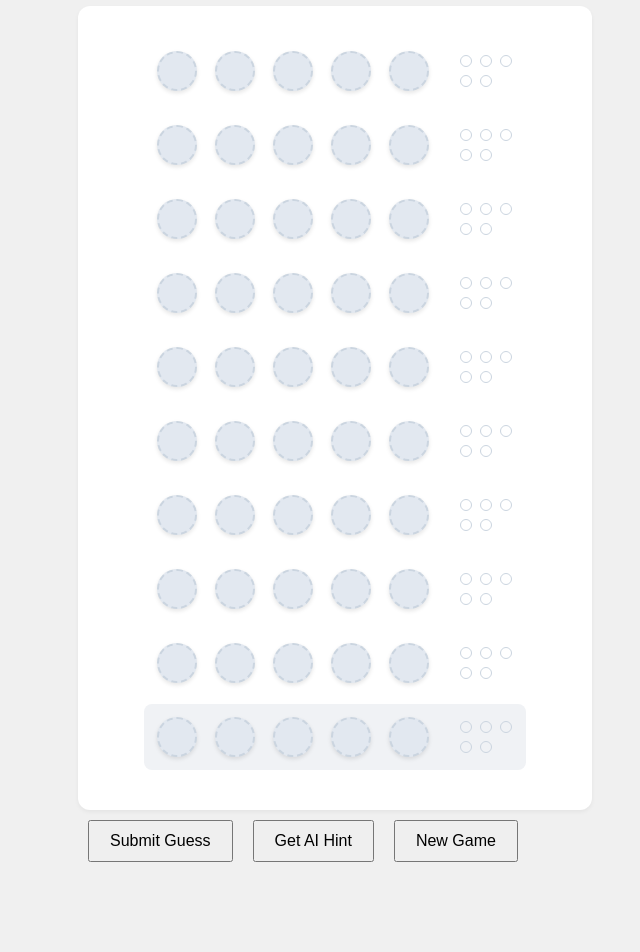
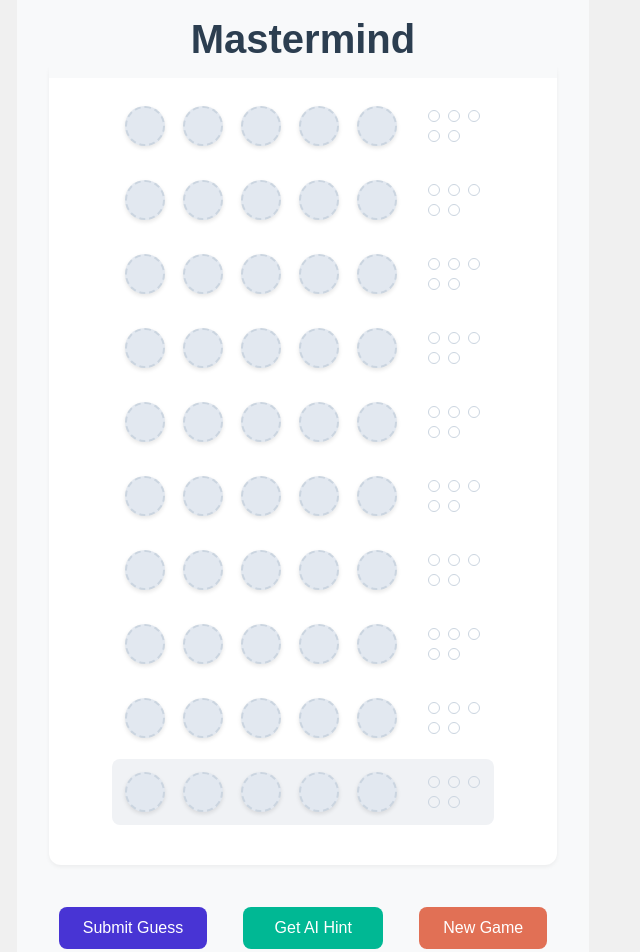
Before and after one commit to Ron-Madan/Portfolio, a React (Vite) app in the folder mastermind-game/: page / in a window 1280 px wide. Shown: the top 952 px of the page, without its empty margins (337-977 px from the left). Before the commit the page ends 872 px from the top, so only its background shows below. Built offline with nearby package versions, Linux system fonts and the light colour scheme.

Commit message:
Update game.jsx

```diff
--- a/mastermind-game/src/components/game.jsx
+++ b/mastermind-game/src/components/game.jsx
@@ -20,34 +20,14 @@
   const [errorMessage, setErrorMessage] = useState(null); // Store error message for duplicates
   const [isAIGuessing, setIsAIGuessing] = useState(false); // Track if AI guess is being processed
   const [won, setWon] = useState(false); // Track if the user has won
+  const [isThinking, setIsThinking] = useState(false);
 
   const cellSize = 40;
   const gap = 10;
 
   const handleCellClick = (rowIndex, colIndex) => {
     if (rowIndex === currentRow && !gameOver) {
-      setSelectedCell({ rowIndex, colIndex }); // Track the cell being edited
-
-      // Dynamically adjust positions based on screen width
-      let baseLeftPosition;
-      const screenWidth = window.innerWidth;
-      if (screenWidth <= 480) {
-        baseLeftPosition = 10;
-      } else if (screenWidth <= 768) {
-        baseLeftPosition = screenWidth / 4.5;
-      } else {
-        // Large screens (desktop)
-        baseLeftPosition = screenWidth / 3;
-      }
-
-      // Calculate the position of the color picker
-      const topPosition = (10 - rowIndex) * (cellSize + gap);
-      const leftPosition = baseLeftPosition + colIndex * (cellSize + gap);
-
-      setColorPickerPosition({
-        top: topPosition,
-        left: leftPosition,
-      });
+      setSelectedCell({ rowIndex, colIndex });
     }
   };
 
@@ -83,23 +63,29 @@
 
     // Check if all feedback is correct (5 correct positions)
     if (guessFeedback[0] === 5) {
-      setWon(true); // User has won, show the message
-      setGameOver(true);  // End the game if all positions are correct
+      setWon(true);
+      setGameOver(true);
+    } else if (currentRow === 9) { // Check if this was the last row
+      setGameOver(true); // End game if we've used all rows
     } else {
       setCurrentRow(currentRow + 1);
     }
   };
 
-  const handleAIHint = () => {
-    setIsAIGuessing(true);  // Set AI guess processing state to true
-    const nextGuess = getNextGuess(history, allPossibleCodes);  // Pass possible codes to AI
+  const handleAIHint = async () => {
+    setIsThinking(true);  // Start thinking state
+    setIsAIGuessing(true);
+
+    // Wrap the AI logic in a setTimeout to ensure UI updates first
+    setTimeout(() => {
+      const nextGuess = getNextGuess(history, allPossibleCodes);
       const newBoard = [...board];
       newBoard[currentRow] = nextGuess;
       setBoard(newBoard);
 
-    setTimeout(() => {
-      setIsAIGuessing(false); // Reset the AI guessing state after a short delay
-    }, 500);  // Simulate a delay for rendering the AI guess (e.g., 500ms)
+      setIsThinking(false);  // End thinking state
+      setIsAIGuessing(false);
+    }, 100);
   };
 
   const handleNewGame = () => {
@@ -115,48 +101,175 @@
     setAllPossibleCodes(getAllPossibleCodes());  // Generate all possible codes
   };
 
-  const disableButtons = gameOver || currentRow === 10 || isAIGuessing; // Disable buttons if game is over, last row reached, or AI guess is being processed
+  const disableButtons = gameOver || currentRow === 10 || isAIGuessing || isThinking;
 
   return (
-    <div style={{ textAlign: 'center' }}>
-      <h1 style={{ marginBottom: '20px', position: 'relative', left: '10px' }}>Mastermind Game</h1>
+    <div className="game-container" style={{
+      padding: '2rem',
+      maxWidth: '1000px',
+      margin: '0 auto',
+      minHeight: '100vh',
+      display: 'flex',
+      flexDirection: 'column',
+      fontFamily: "'Poppins', sans-serif",
+      backgroundColor: '#f8f9fa',
+    }}>
+      <header style={{
+        textAlign: 'center',
+        marginBottom: '2rem',
+        position: 'sticky',
+        top: 0,
+        backgroundColor: '#f8f9fa',
+        padding: '1rem',
+        zIndex: 5,
+      }}>
+        <h1 style={{
+          color: '#2c3e50',
+          fontSize: '2.5rem',
+          fontWeight: '600',
+          margin: 0,
+        }}>
+          Mastermind
+        </h1>
+      </header>
 
-      {/* Display congratulatory message if the user wins */}
-      {won && <div style={{ color: 'green', fontSize: '20px' }}>Congratulations! You've won!</div>}
+      {(won || (gameOver && !won)) && (
+        <div style={{
+          color: won ? '#27ae60' : '#e74c3c', // Green for win, red for loss
+          fontSize: '1.5rem',
+          fontWeight: '600',
+          padding: '1.5rem',
+          backgroundColor: won ? '#d4edda' : '#fde2e2', // Green bg for win, red bg for loss
+          borderRadius: '8px',
+          textAlign: 'center',
+          boxShadow: '0 4px 12px rgba(0, 0, 0, 0.15)',
+          position: 'fixed',
+          zIndex: 1000,
+          width: '100%',
+          maxWidth: '600px',
+          left: '50%',
+          top: '50%',
+          transform: 'translate(-50%, -50%)',
+        }}>
+          {won ? '🎉 Congratulations! You\'ve won! 🎉' : '😔 Game Over! Try again! 😔'}
+        </div>
+      )}
 
+      <div style={{
+        position: 'relative',
+        flex: 1,
+        display: 'flex',
+        flexDirection: 'column',
+        alignItems: 'center',
+        marginTop: '110px',
+      }}>
+        <div style={{
+          display: 'flex',
+          alignItems: 'flex-start',
+          gap: '2rem',
+          width: '100%',
+          justifyContent: 'center',
+        }}>
           <Board
             board={board}
             feedback={feedback}
             onCellClick={handleCellClick}
-        currentRow={currentRow} // Pass the currentRow to Board to highlight it
+            currentRow={currentRow}
           />
 
-      {/* Only show color picker when a cell is selected */}
           {selectedCell && !gameOver && (
             <div
               className="color-picker-container"
               style={{
                 position: 'absolute',
-            top: `${colorPickerPosition.top}px`,
-            left: `${colorPickerPosition.left}px`,
-            zIndex: 100,
+                left: '50%', // Center horizontally
+                transform: 'translateX(-50%)', // Adjust for perfect centering
+                top: `${(11 - selectedCell.rowIndex) * 48}px`, // Position it one row above current
+                zIndex: 10, // Ensure it appears above the board
+                backgroundColor: 'white', // Optional: add background
+                padding: '8px',
+                borderRadius: '8px',
+                boxShadow: '0 2px 4px rgba(0, 0, 0, 0.1)', // Optional: add shadow
               }}
             >
               <ColorPicker selectedColor={selectedColor} onColorSelect={handleColorSelect} />
             </div>
           )}
+        </div>
+      </div>
 
-      {/* Submit button for the current guess */}
-      <button onClick={handleSubmitGuess} disabled={disableButtons}>Submit Guess</button>
+      <div style={{
+        display: 'flex',
+        gap: '1rem',
+        justifyContent: 'center',
+        marginTop: '2rem'
+      }}>
+        <button
+          onClick={handleSubmitGuess}
+          disabled={disableButtons}
+          style={{
+            padding: '0.75rem 1.5rem',
+            fontSize: '1rem',
+            borderRadius: '8px',
+            border: 'none',
+            backgroundColor: '#4834d4',
+            color: 'white',
+            cursor: disableButtons ? 'not-allowed' : 'pointer',
+            opacity: disableButtons ? 0.7 : 1,
+            transition: 'all 0.2s ease',
+          }}
+        >
+          Submit Guess
+        </button>
 
-      {/* AI Hint button */}
-      <button onClick={handleAIHint} disabled={disableButtons}>Get AI Hint</button>
+        <button
+          onClick={handleAIHint}
+          disabled={disableButtons}
+          style={{
+            padding: '0.75rem 1.5rem',
+            fontSize: '1rem',
+            borderRadius: '8px',
+            border: 'none',
+            backgroundColor: '#00b894',
+            color: 'white',
+            cursor: disableButtons ? 'not-allowed' : 'pointer',
+            opacity: disableButtons ? 0.7 : 1,
+            transition: 'all 0.2s ease',
+            minWidth: '140px',
+          }}
+        >
+          {isThinking ? 'Thinking...' : 'Get AI Hint'}
+        </button>
 
-      {/* New Game button */}
-      <button onClick={handleNewGame}>New Game</button>
+        <button
+          onClick={handleNewGame}
+          style={{
+            padding: '0.75rem 1.5rem',
+            fontSize: '1rem',
+            borderRadius: '8px',
+            border: 'none',
+            backgroundColor: '#e17055',
+            color: 'white',
+            cursor: 'pointer',
+            transition: 'all 0.2s ease',
+          }}
+        >
+          New Game
+        </button>
+      </div>
 
-      {/* Error message for duplicate colors */}
-      {errorMessage && <div style={{ color: 'red' }}>{errorMessage}</div>}
+      {errorMessage && (
+        <div style={{
+          color: '#e74c3c',
+          backgroundColor: '#fde2e2',
+          padding: '1rem',
+          borderRadius: '8px',
+          marginTop: '1rem',
+          fontSize: '0.9rem'
+        }}>
+          ⚠️ {errorMessage}
+        </div>
+      )}
     </div>
   );
 };
```
Lines whose indentation alone changed are shown as unchanged.
